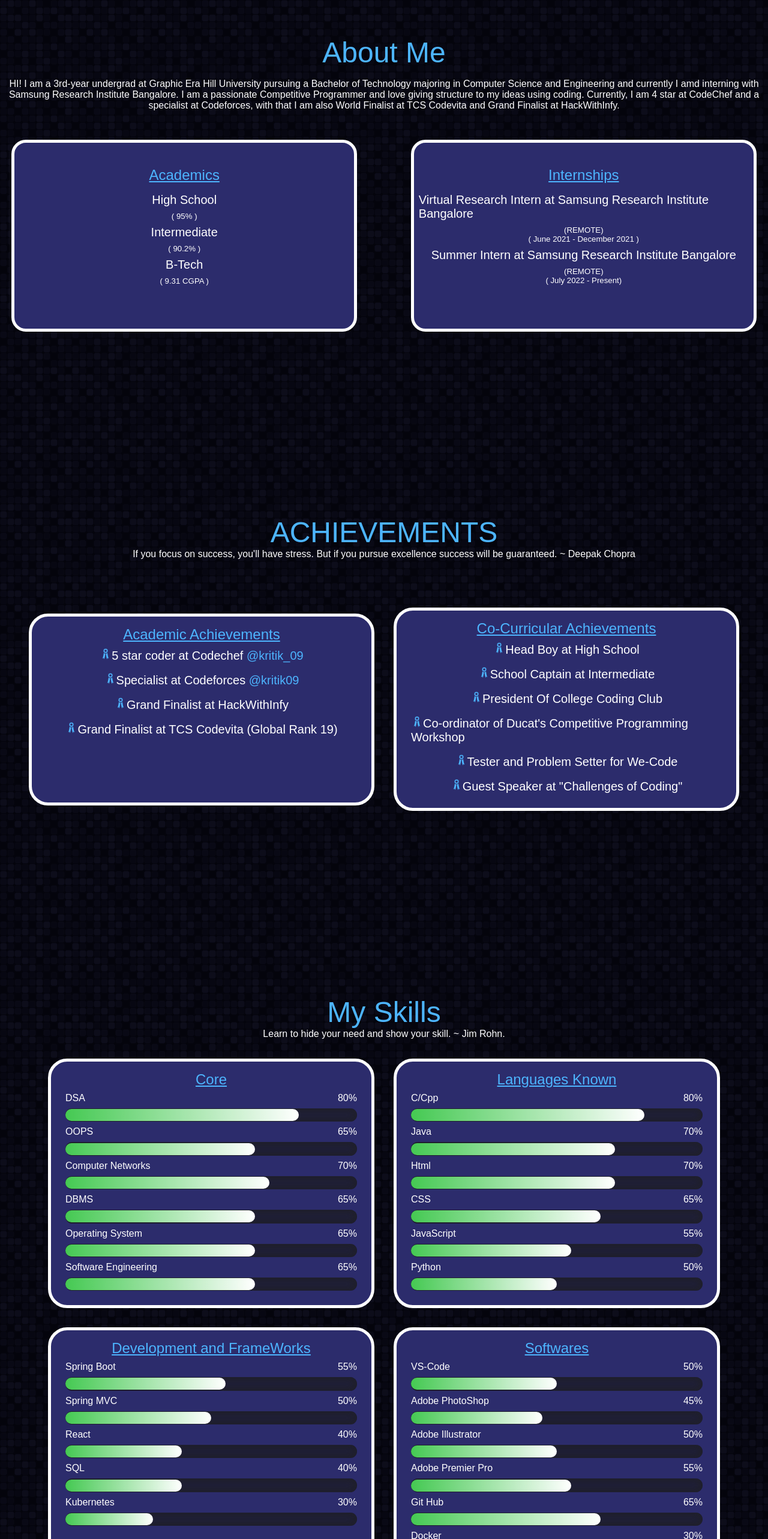
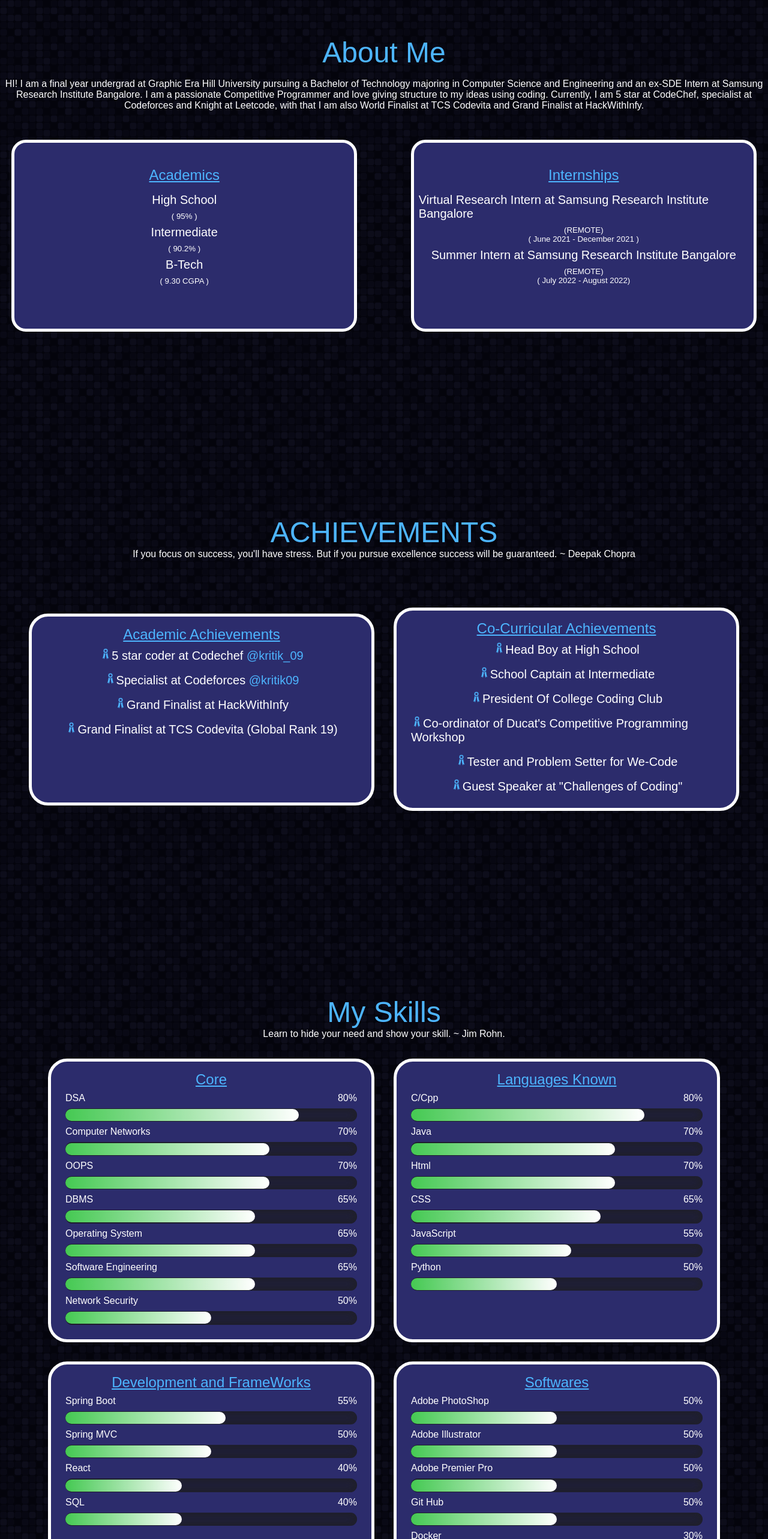
Before and after one commit to Kritik09/Kritik09.github.io, a React (Create React App) app: page / in a window 1280 px wide. Shown: the part 900-3466 px from the top of the page at 60% size. Built offline with nearby package versions, Linux system fonts and the light colour scheme; a web font is replaced by a local one.

Commit message:
25-09-2022

```diff
--- a/src/components/About/About.jsx
+++ b/src/components/About/About.jsx
@@ -6,9 +6,9 @@ export const About = () => {
         <div className="about__main">
           <div className="heading"><h1>About Me</h1></div>
           <article className="para">
-            <p>HI! I am a 3rd-year undergrad at Graphic Era Hill University pursuing a Bachelor of Technology majoring in Computer Science and Engineering and currently I amd interning with Samsung Research Institute Bangalore.
+            <p>HI! I am a final year undergrad at Graphic Era Hill University pursuing a Bachelor of Technology majoring in Computer Science and Engineering and an ex-SDE Intern at Samsung Research Institute Bangalore.
 I am a passionate Competitive Programmer and love giving structure to my ideas using coding.
-Currently, I am 4 star at CodeChef and a specialist at Codeforces, with that I am also World Finalist at TCS Codevita and Grand Finalist at HackWithInfy.
+Currently, I am 5 star at CodeChef, specialist at Codeforces and Knight at Leetcode, with that I am also World Finalist at TCS Codevita and Grand Finalist at HackWithInfy.
             </p>
           </article>
           <div className="about__details">
@@ -19,7 +19,7 @@ Currently, I am 4 star at CodeChef and a specialist at Codeforces, with that I a
               <h4>Intermediate</h4>
               <h5>( 90.2% )</h5>
               <h4>B-Tech</h4>
-              <h5>( 9.31 CGPA )</h5>
+              <h5>( 9.30 CGPA )</h5>
             </article>
             <article className="about__article intern">
               <h2 style={{textDecoration:"underline"}}>Internships</h2>
@@ -28,7 +28,7 @@ Currently, I am 4 star at CodeChef and a specialist at Codeforces, with that I a
               <h5>( June 2021 - December 2021 )</h5>
               <h4>Summer Intern at Samsung Research Institute Bangalore</h4>
               <h5>(REMOTE)</h5>
-              <h5>( July 2022 - Present)</h5>
+              <h5>( July 2022 - August 2022)</h5>
             </article>
           </div>
         </div>
--- a/src/components/Skills/core.json
+++ b/src/components/Skills/core.json
@@ -4,11 +4,11 @@
         "wid":80
     },
     {
-        "name":"OOPS",
-        "wid":65
+        "name":"Computer Networks",
+        "wid":70
     },
     {
-        "name":"Computer Networks",
+        "name":"OOPS",
         "wid":70
     },
     {
@@ -22,5 +22,9 @@
     {
         "name":"Software Engineering",
         "wid":65
+    },
+    {
+        "name":"Network Security",
+        "wid":50
     }
 ]
--- a/src/components/Skills/development.json
+++ b/src/components/Skills/development.json
@@ -14,9 +14,5 @@
     {
         "name":"SQL",
         "wid":40
-    },
-    {
-        "name":"Kubernetes",
-        "wid":30
     }
 ]
--- a/src/components/Skills/software.json
+++ b/src/components/Skills/software.json
@@ -1,11 +1,7 @@
 [
     {
-        "name":"VS-Code",
+        "name":"Adobe PhotoShop",
         "wid":50
-    },
-    {
-        "name":"Adobe PhotoShop",
-        "wid":45
     },
     {
         "name":"Adobe Illustrator",
@@ -13,11 +9,11 @@
     },
     {
         "name":"Adobe Premier Pro",
-        "wid":55
+        "wid":50
     },
     {
         "name":"Git Hub",
-        "wid":65
+        "wid":50
     },
     {
         "name":"Docker",
```
Also changed, not shown: 1 other file (tests, documents, lock files or other folders).
